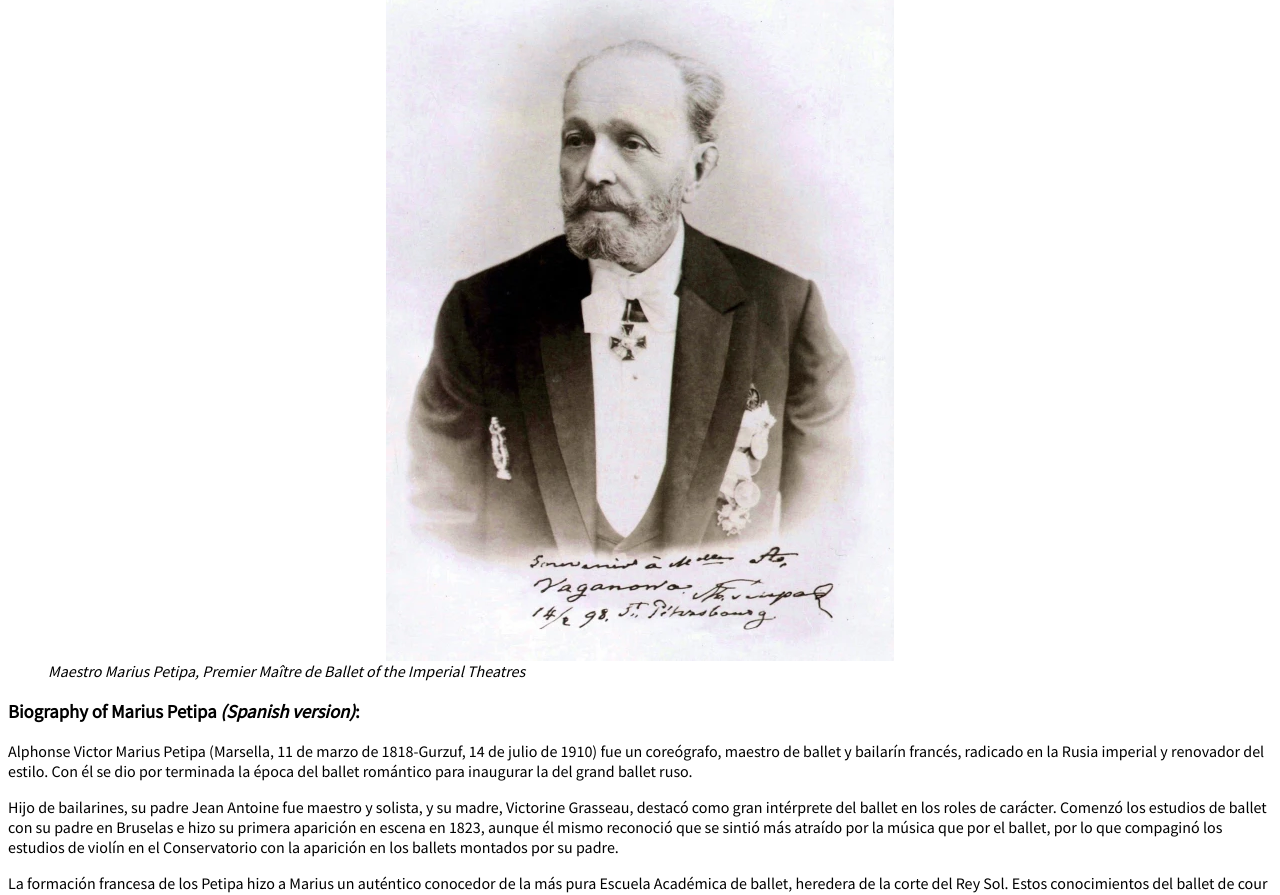
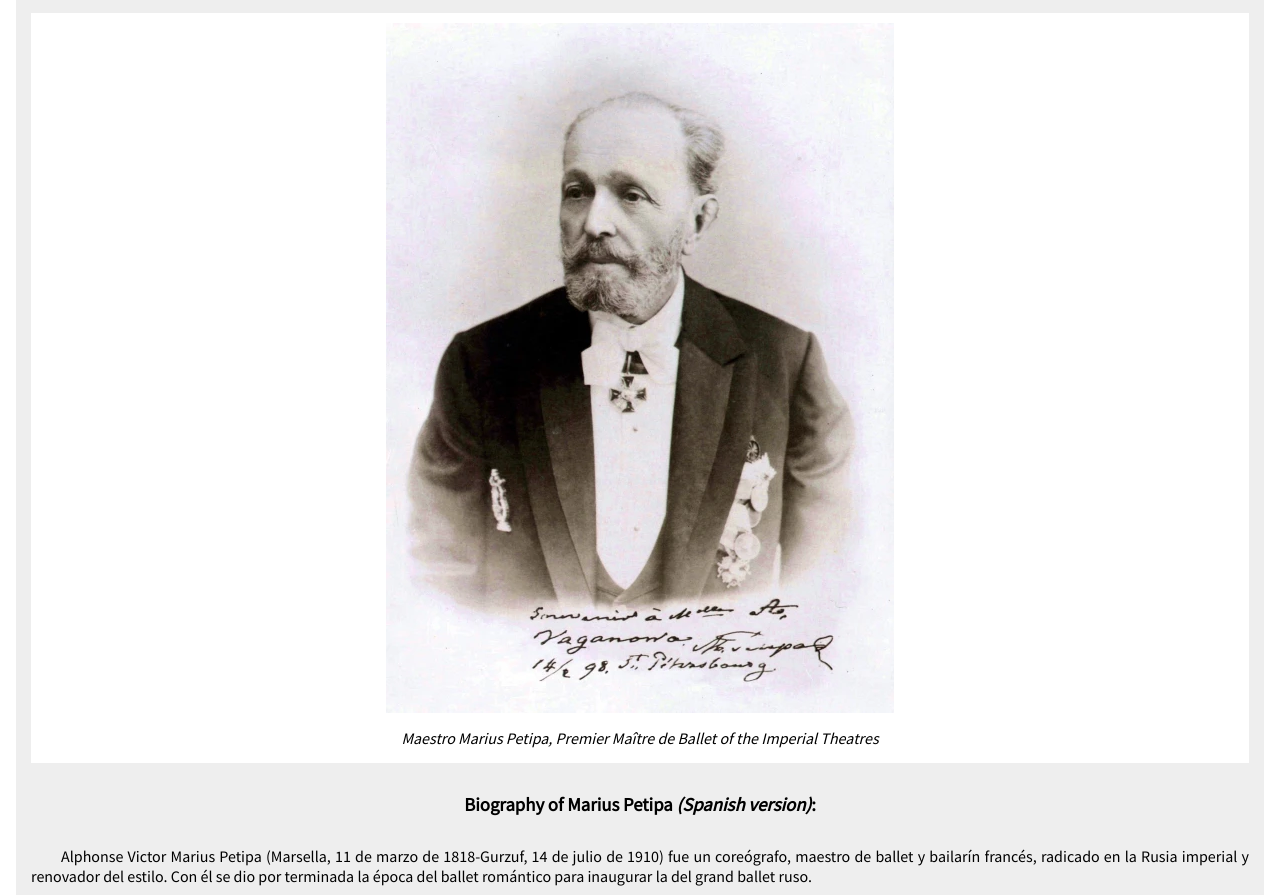
Before and after one commit to dev1-ish/petipa-tribute-page, a plain HTML site: page index.html in a window 1280 px wide. Shown: the part 139-1034 px from the top of the page. Drawn offline with Linux system fonts and the light colour scheme.

Commit message:
Add style

```diff
--- a/style.css
+++ b/style.css
@@ -1,14 +1,33 @@
 @import url('https://fonts.googleapis.com/css2?family=Lato&family=Source+Sans+Pro&display=swap');
+
+@media (prefers-reduced-motion: no-preference) {
+    * {
+        scroll-behavior: smooth;
+    }
+}
 
 body {
     font-family: 'Source Sans Pro', sans-serif;
+    text-align: center;
+}
+
+main {
+    margin: 30px 8px;
+    padding: 15px;
+    border-radius: 5px;
+    background-color: #eee;
 }
 
 h1 {
     font-size: 40px;
     margin: 5px auto;
-    text-align: center;
 
+}
+
+.img-div {
+    background: white;
+    padding: 10px;
+    margin: 0;
 }
 
 #image {
@@ -16,9 +35,33 @@ h1 {
     display: block;
     height: auto;
     margin: 0 auto;
+    align-self: center;
 }
 
 #img-caption {
     font-style: italic;
     display: block;
+    margin: 15px 0 5px 0;
 }
+
+#headline {
+    margin: 30px 0;
+}
+
+main p:not(.desc) {
+    text-indent: 30px;
+    text-align: justify;
+    text-justify: inter-word;
+}
+
+a {
+    color: rgb(49, 49, 49);
+}
+
+a:hover {
+    color: dimgray;
+}
+
+a:visited {
+    color: darkslategray;
+}
```
